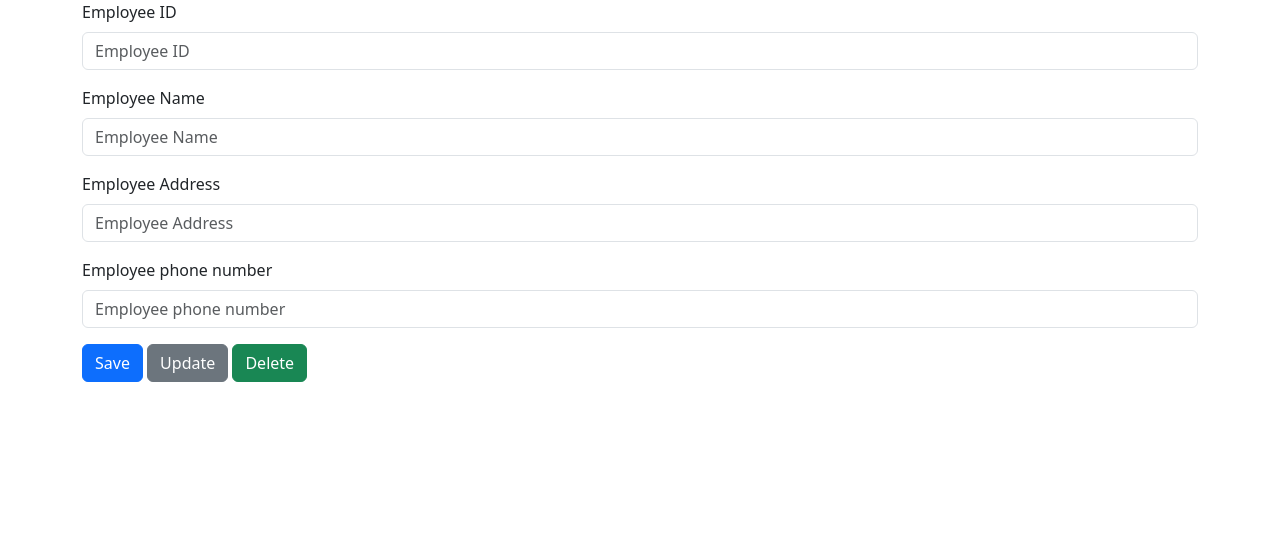
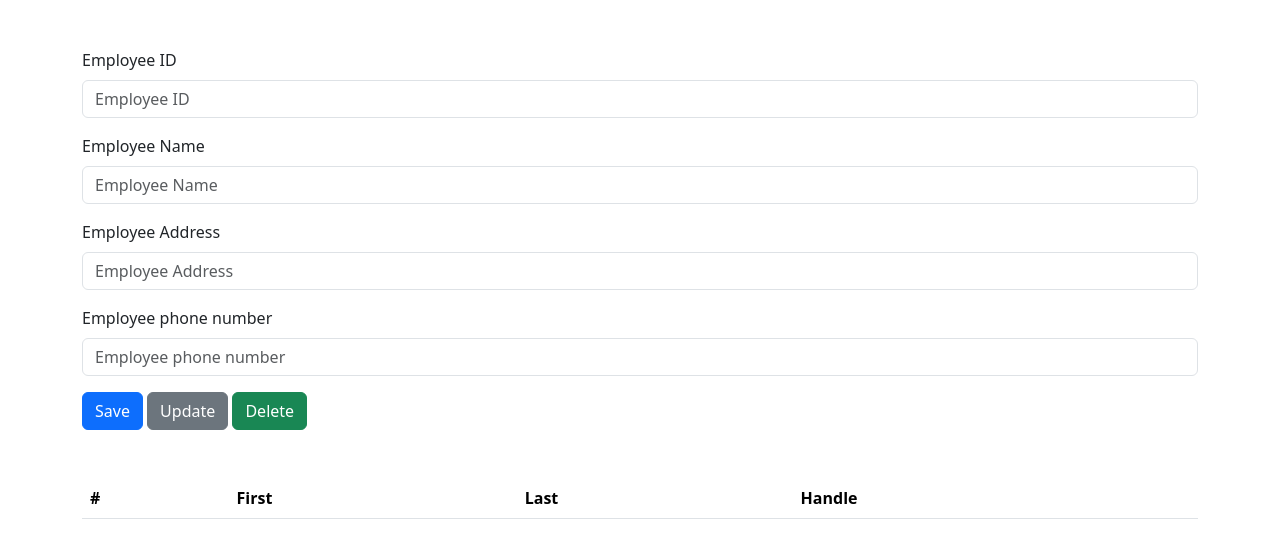
Before and after one commit to ImashaKumarasinghe/EmployeeMS_frontend, a plain HTML site: page index.html in a window 1280 px wide. Drawn offline with nearby package versions, Linux system fonts and the light colour scheme.

Commit message:
include employee table

```diff
--- a/index.html
+++ b/index.html
@@ -7,6 +7,8 @@
 </head>
    <script src="https://cdn.jsdelivr.net/npm/bootstrap@5.3.8/dist/js/bootstrap.bundle.min.js" integrity="sha384-FKyoEForCGlyvwx9Hj09JcYn3nv7wiPVlz7YYwJrWVcXK/BmnVDxM+D2scQbITxI" crossorigin="anonymous"></script>
 <body>
+<br>
+<br>
 <div class="container" mt="6" col="6">
     <div class="mb-3">
         <label for="exampleFormControlInput1" class="form-label">Employee ID</label>
@@ -30,6 +32,24 @@
         <button type="button" class="btn btn-secondary">Update</button>
         <button type="button" class="btn btn-success">Delete</button>
     </div>
+
+    <br><br>
+
+    <div class="table" mt="5">
+        <table class="table">
+            <thead>
+            <tr>
+                <th scope="col">#</th>
+                <th scope="col">First</th>
+                <th scope="col">Last</th>
+                <th scope="col">Handle</th>
+            </tr>
+            </thead>
+            <tbody>
+
+            </tbody>
+        </table>
+    </div>
 </div>
 
 </body>
```
